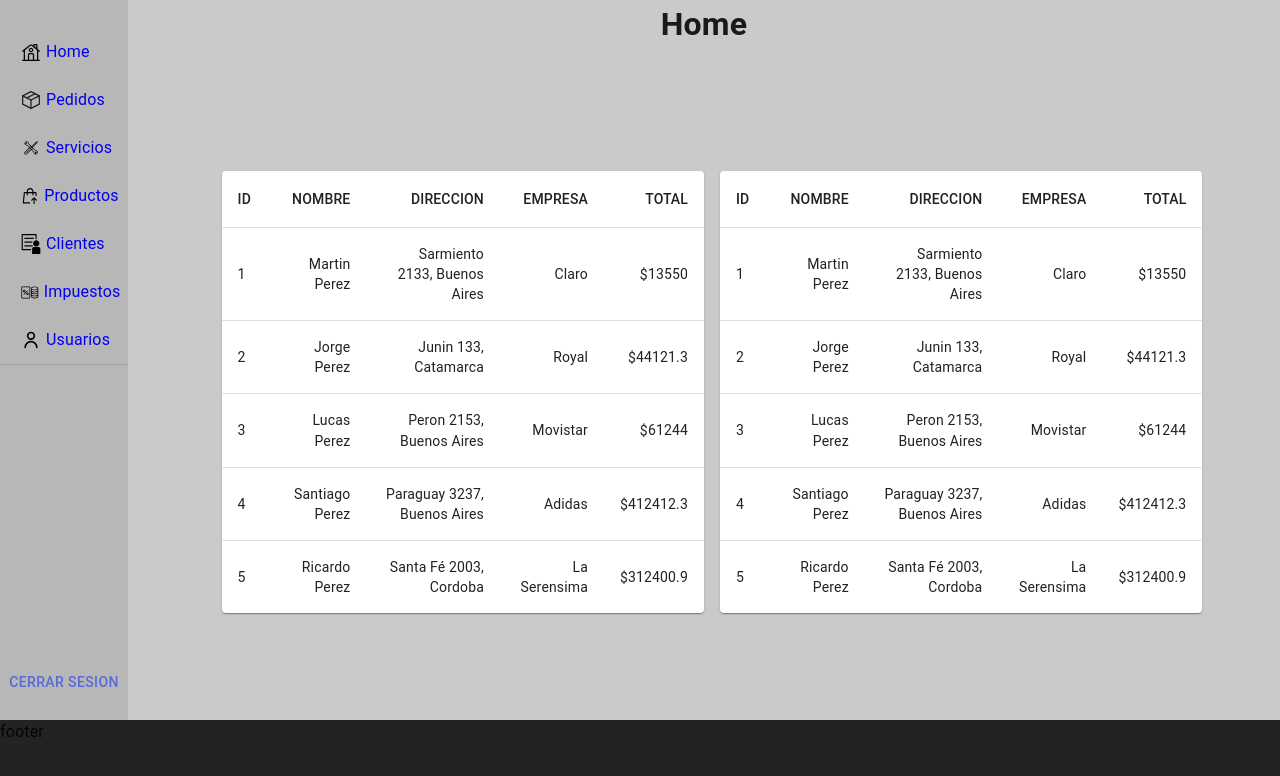
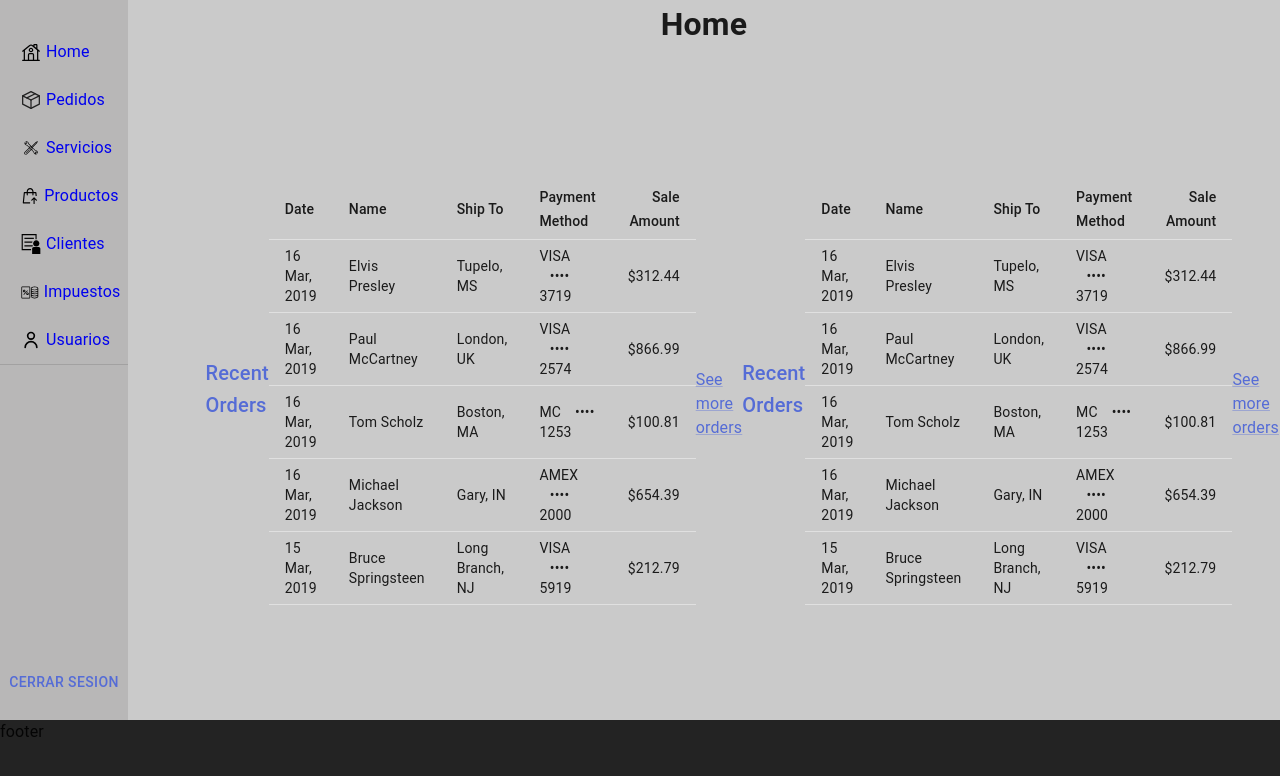
Before and after one commit to crisalisblue/order-management-system, a React (Vite) app in the folder front/: page /home in a window 1280 px wide. Shown: the top 776 px of the page. Built offline with nearby package versions, Linux system fonts and the light colour scheme.

Commit message:
importados los componentes mui(falta integrarlos)

```diff
--- a/front/src/components/HomeTable.jsx
+++ b/front/src/components/HomeTable.jsx
@@ -1,59 +1,85 @@
 import * as React from 'react';
+import Link from '@mui/material/Link';
 import Table from '@mui/material/Table';
 import TableBody from '@mui/material/TableBody';
 import TableCell from '@mui/material/TableCell';
-import TableContainer from '@mui/material/TableContainer';
 import TableHead from '@mui/material/TableHead';
 import TableRow from '@mui/material/TableRow';
-import Paper from '@mui/material/Paper';
+import Title from './Title';
 
-function createData(id, nombre, direccion, empresa, total) {
-    return { id, nombre, direccion, empresa, total };
+function createData(id, date, name, shipTo, paymentMethod, amount) {
+    return { id, date, name, shipTo, paymentMethod, amount };
 }
 
 const rows = [
-    createData(1, "Martin Perez", "Sarmiento 2133, Buenos Aires", "Claro", 13550.00),
-    createData(2, "Jorge Perez", "Junin 133, Catamarca", "Royal", 44121.30),
-    createData(3, "Lucas Perez", "Peron 2153, Buenos Aires", "Movistar", 61244.00),
-    createData(4, "Santiago Perez", "Paraguay 3237, Buenos Aires", "Adidas", 412412.30),
-    createData(5, "Ricardo Perez", "Santa Fé 2003, Cordoba", "La Serensima", 312400.90),
+    createData(
+        0,
+        '16 Mar, 2019',
+        'Elvis Presley',
+        'Tupelo, MS',
+        'VISA ⠀•••• 3719',
+        312.44,
+    ),
+    createData(
+        1,
+        '16 Mar, 2019',
+        'Paul McCartney',
+        'London, UK',
+        'VISA ⠀•••• 2574',
+        866.99,
+    ),
+    createData(2, '16 Mar, 2019', 'Tom Scholz', 'Boston, MA', 'MC ⠀•••• 1253', 100.81),
+    createData(
+        3,
+        '16 Mar, 2019',
+        'Michael Jackson',
+        'Gary, IN',
+        'AMEX ⠀•••• 2000',
+        654.39,
+    ),
+    createData(
+        4,
+        '15 Mar, 2019',
+        'Bruce Springsteen',
+        'Long Branch, NJ',
+        'VISA ⠀•••• 5919',
+        212.79,
+    ),
 ];
 
-const style = {
-    maxWidth: 600,
-    ml: 2,
-};
+function preventDefault(event) {
+    event.preventDefault();
+}
 
-export const HomeTable = () => {
+export default function HomeTable() {
     return (
-        <TableContainer component={Paper} sx={style}>
-            <Table aria-label="simple table">
+        <React.Fragment>
+            <Title>Recent Orders</Title>
+            <Table size="small">
                 <TableHead>
                     <TableRow>
-                        <TableCell>ID</TableCell>
-                        <TableCell align="right">NOMBRE</TableCell>
-                        <TableCell align="right">DIRECCION</TableCell>
-                        <TableCell align="right">EMPRESA</TableCell>
-                        <TableCell align="right">TOTAL</TableCell>
+                        <TableCell>Date</TableCell>
+                        <TableCell>Name</TableCell>
+                        <TableCell>Ship To</TableCell>
+                        <TableCell>Payment Method</TableCell>
+                        <TableCell align="right">Sale Amount</TableCell>
                     </TableRow>
                 </TableHead>
                 <TableBody>
                     {rows.map((row) => (
-                        <TableRow
-                            key={row.id}
-                            sx={{ '&:last-child td, &:last-child th': { border: 0 } }}
-                        >
-                            <TableCell component="th" scope="row">
-                                {row.id}
-                            </TableCell>
-                            <TableCell align="right">{row.nombre}</TableCell>
-                            <TableCell align="right">{row.direccion}</TableCell>
-                            <TableCell align="right">{row.empresa}</TableCell>
-                            <TableCell align="right">${row.total}</TableCell>
+                        <TableRow key={row.id}>
+                            <TableCell>{row.date}</TableCell>
+                            <TableCell>{row.name}</TableCell>
+                            <TableCell>{row.shipTo}</TableCell>
+                            <TableCell>{row.paymentMethod}</TableCell>
+                            <TableCell align="right">{`$${row.amount}`}</TableCell>
                         </TableRow>
                     ))}
                 </TableBody>
             </Table>
-        </TableContainer>
+            <Link color="primary" href="#" onClick={preventDefault} sx={{ mt: 3 }}>
+                See more orders
+            </Link>
+        </React.Fragment>
     );
-};
+}
--- /dev/null
+++ b/front/src/components/Title.jsx
@@ -0,0 +1,17 @@
+import * as React from 'react';
+import PropTypes from 'prop-types';
+import Typography from '@mui/material/Typography';
+
+function Title(props) {
+    return (
+        <Typography component="h2" variant="h6" color="primary" gutterBottom>
+            {props.children}
+        </Typography>
+    );
+}
+
+Title.propTypes = {
+    children: PropTypes.node,
+};
+
+export default Title;
--- a/front/src/pages/Home/Home.jsx
+++ b/front/src/pages/Home/Home.jsx
@@ -1,6 +1,5 @@
-import {TableGrid} from "../../components/TableGrid.jsx";
 import "./Home.css";
-import {HomeTable} from "../../components/HomeTable.jsx";
+import HomeTable from "../../components/HomeTable.jsx";
 
 export const Home = () => {
   return(
```
Also changed, not shown: front/src/components/Dashboard/Dashboard.jsx (added, +151 -0 lines), front/src/components/Dashboard/ListItems.jsx (added, +72 -0 lines).
